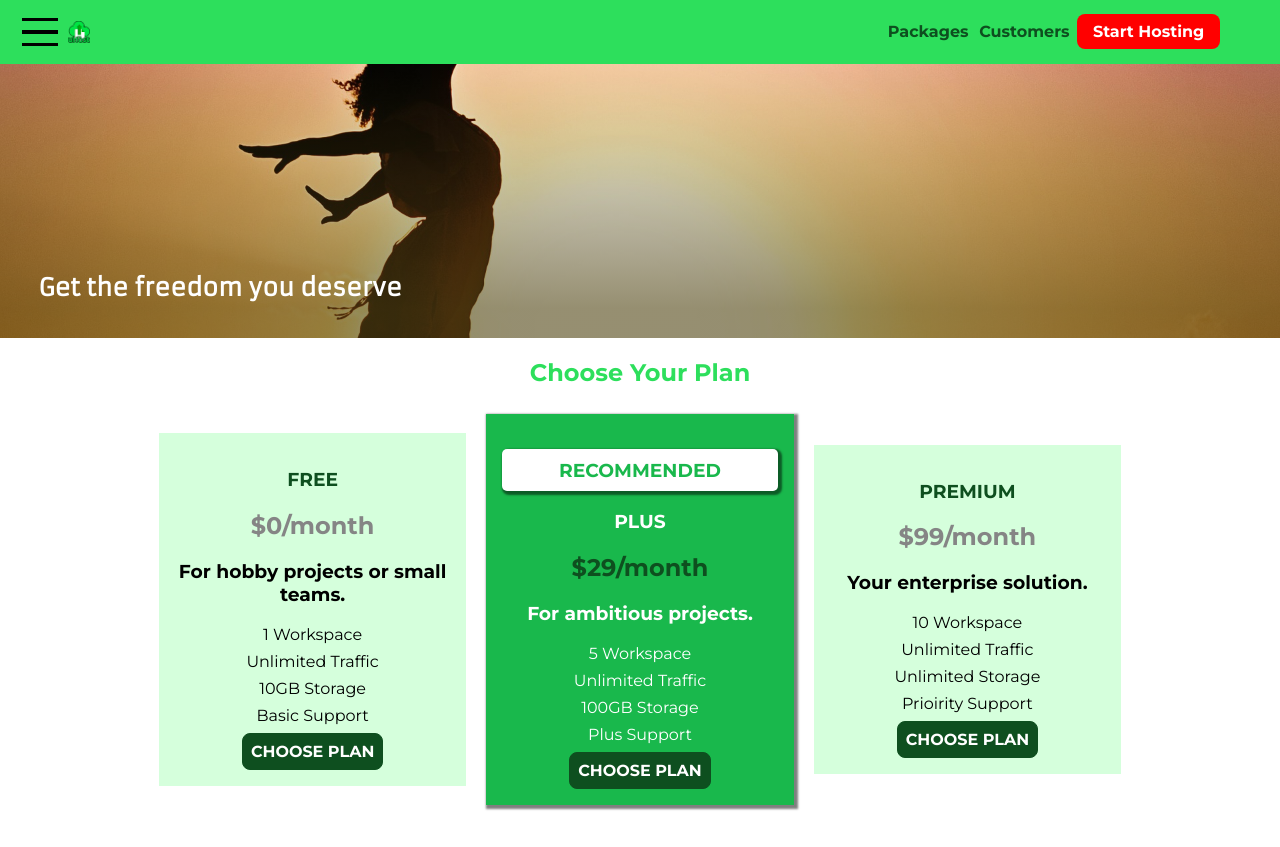
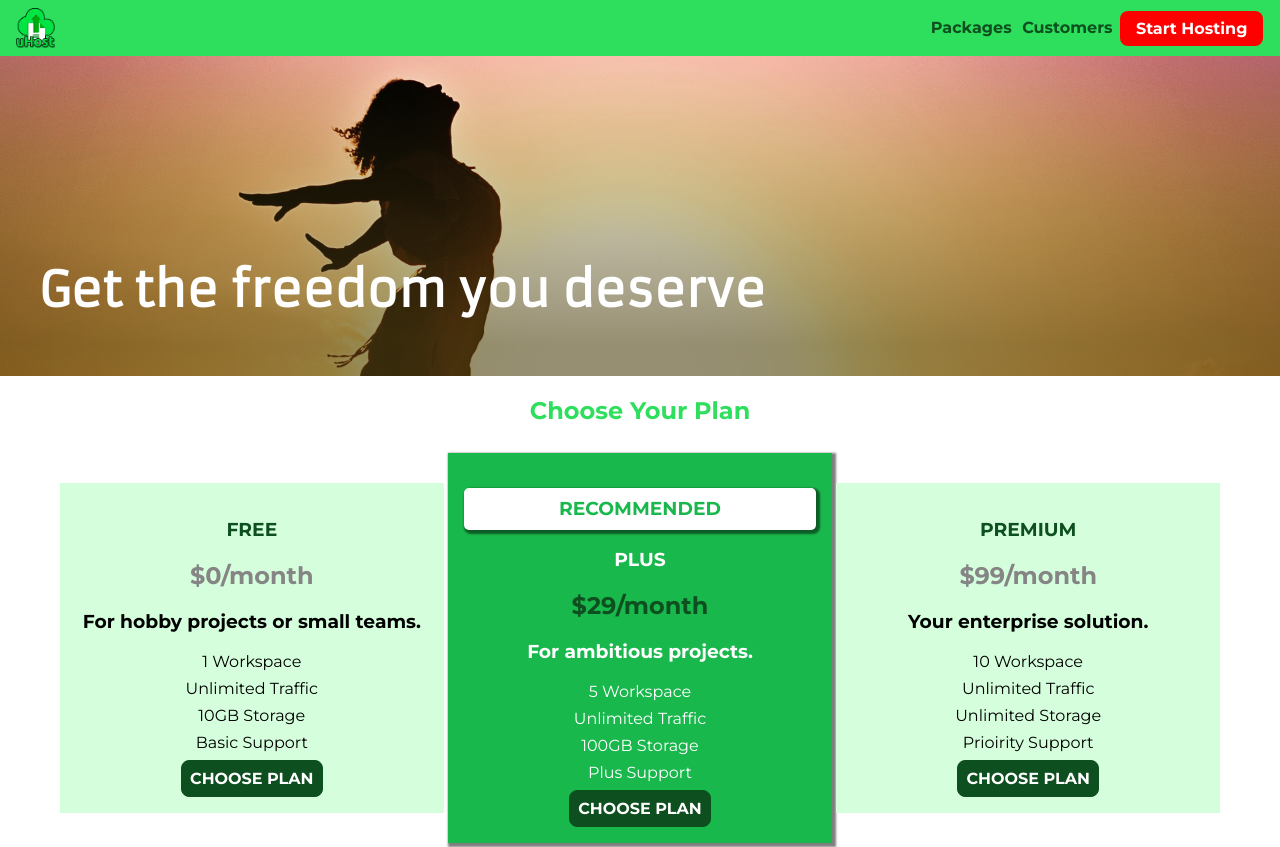
Before and after one commit to PetyaFerreiraDeveloper/hosting-site, a plain HTML site: page index.html in a window 1280 px wide. Shown: the top 847 px of the page. Drawn offline with Linux system fonts and the light colour scheme.

Commit message:
made the website responsive

```diff
--- a/customers/customers.css
+++ b/customers/customers.css
@@ -1,22 +1,20 @@
+main {
+  padding-top: 2.5rem;
+}
+
 .testimonial {
     font-size: 1.2rem;
-    margin: 3rem 0;
 }
 
-.testimonial__list {
+/* .testimonial__list {
     width: 80%;
     margin: auto;
-}
+} */
 
-.testimonial:first-of-type {
-  margin-top: 6rem;
-}
 
 .testimonial__image-container {
-    width: 65%;
-    max-width: 580px;
-    display: inline-block;
-    vertical-align: middle;
+    width: 100%;
+    max-width: 40rem;
     box-shadow: 3px 3px 3px 3px rgba(0, 0, 0, 0.3);
 }
 
@@ -28,9 +26,6 @@
 .testimonial__info {
   text-align: right;
   padding: 0.9rem;
-  display: inline-block;
-  vertical-align: middle;
-  width: 30%;
 }
 
 #customer-2.testimonial {
@@ -66,3 +61,23 @@
 .testimonial__text {
   margin: 0.2rem;
 }
+
+@media (min-width: 40rem) {
+  .testemonial {
+    margin: 2rem auto;
+    max-width: 1200px;
+  }
+
+  .testimonial__image-container {
+    display: inline-block;
+    vertical-align: middle;
+    width: 66%;
+    margin-top: 2rem;
+  }
+
+  .testimonial__info {
+    display: inline-block;
+    vertical-align: middle;
+    width: 30%
+  }
+}
--- a/packages/packages.css
+++ b/packages/packages.css
@@ -77,6 +77,7 @@ main {
 #free:active {
     border-left-color: #ff5454;
 }
+
 #premium {
     background: rgba(14, 79, 31, 0.95);
 }
@@ -88,3 +89,26 @@ main {
 #premium .plan-feature {
     color: rgb(145, 145, 145);
 }
+
+@media (min-width: 40rem) {
+    main {
+      max-width: 1200px;
+      margin-left: auto;
+      margin-right: auto;
+    }
+}
+
+@media (min-width: 1200px) {
+    .package {
+        border-left: #0e4f1f solid 4px;
+    }
+
+    #free {
+        border-right: #0e4f1f solid 4px;
+    }
+
+    #free:hover,
+    #free:active {
+        border-right-color: #ff5454;
+    }
+}
--- a/shared.css
+++ b/shared.css
@@ -5,6 +5,11 @@
 body {
     font-family: 'Montserrat', sans-serif;
     margin: 0;
+}
+
+main {
+    min-height: calc(100vh - 3.5rem - 8rem);
+    margin-top: 3.5rem;
 }
 
 .backdrop {
@@ -57,8 +62,7 @@ body {
     color: #0e4f1f;
     text-decoration: none;
     font-weight: bold;
-    font-size: 1.4rem;
-    height: 1.4rem;
+    height: 2.5rem;
     display: inline-block;
     vertical-align: middle;
 }
@@ -67,11 +71,9 @@ body {
     height: 100%;
 }
 .main-nav {
-    display: inline-block;
-    text-align: right;
-    width: calc(100% - 122px);
-    vertical-align: middle;
+    display: none;
 }
+
 .main-nav__items {
     margin: 0;
     padding: 0;
@@ -110,10 +112,23 @@ body {
     border: none;
 }
 
+@media (min-width: 40rem) {
+    .toggle-button {
+        display: none;
+    }
+
+    .main-nav {
+        display: inline-block;
+        text-align: right;
+        width: calc(100% - 44px);
+        vertical-align: middle;
+    }
+}
+
 .main-footer {
     background: black;
-    padding: 2rem;
-    margin-top: 3rem;
+    padding: 1rem;
+    margin-top: 1rem;
 }
 .main-footer__links {
     list-style: none;
@@ -122,9 +137,17 @@ body {
     text-align: center;
 }
 .main-footer__link {
-    display: inline-block;
-    margin: 0 1rem;
+    display: block;
+    margin: 1rem 0;
 }
+
+@media (min-width: 40rem) {
+    .main-footer__link {
+        display: inline-block;
+        margin: 0 1rem;
+    }
+}
+
 .main-footer__link a {
     color: white;
 }
--- a/style.css
+++ b/style.css
@@ -1,6 +1,6 @@
 
 #product-overview {
-    background: linear-gradient(to top, rgba(80, 68, 18, 0.6) 10%, transparent), url(images/freedom.jpg) left 10% bottom 70%/cover no-repeat border-box, #ff1b68;
+    background: linear-gradient(to top, rgba(80, 68, 18, 0.6) 10%, transparent), url(images/freedom.jpg) center/cover no-repeat border-box, #ff1b68;
     /* background-image: url('freedom.jpg');
     background-size: cover; /* cover will ensure that the image fills the entire container
     background-position: center;
@@ -10,17 +10,17 @@
     /* background-image: linear-gradient(blue 70%, red); */
     /* background-image: radial-gradient(circle at top left, red, blue, green);*/
     width: 100vw;
-    height: 37vh;
-    margin-top: 2.6rem;
+    height: 33vh;
     /* border: 5px dashed red; */
     position: relative; /* this will keep the parent in the flow, but will give us possibility to position the child (slogan) related to it */
 }
 #product-overview h1 {
     font-family: 'Armata', sans-serif;
     color: white;
-    position: absolute; /* The parent has no position property, so the sloagn relates to the html element*/
+    position: absolute; /* The parent has no position property, so the slogan relates to the html element*/
     bottom: 5%;
     left: 3%;
+    font-size: 1.6rem;
 }
 
 .section-title {
@@ -28,31 +28,27 @@
     text-align: center;
 }
 
-.plan-list {
-    width: 80%;
-    margin: auto;
-    text-align: center;
-}
 .plan {
     background: #d5ffdc;
     text-align: center;
     padding: 1rem;
-    margin: 0.5rem;
-    display: inline-block;
-    width: 30%;
-    vertical-align: middle;
+    margin: 0.5rem 0 0.5rem 0;
+    width: 100%;
 }
+
 .plan__highlighted {
     background: #19b84c;
     color: white;
-    box-shadow: 2px 2px 2px 2px rgba(0, 0, 0, 0.5);
 }
+
 .plan__highlighted .plan__title {
     color: white;
 }
+
 .plan__highlighted .plan__price {
     color: #0e4f1f;
 }
+
 .plan__annotation {
     background: white;
     color: #19b84c;
@@ -60,9 +56,11 @@
     border-radius: 5px;
     box-shadow: 2px 2px 2px 2px rgba(0, 0, 0, 0.5);
 }
+
 .plan__title {
     color: #0e4f1f;
 }
+
 .plan__price  {
     color: #858585;
 }
@@ -71,6 +69,23 @@
     list-style: none;
     margin: 0;
     padding: 0;
+}
+
+@media (min-width: 40rem) {
+    .plan-list {
+        width: 100%;
+        text-align: center;
+    }
+    .plan {
+        display: inline-block;
+        width: 30%;
+        vertical-align: middle;
+        min-width: 13rem;
+        max-width: 25rem;
+    }
+    .plan__highlighted {
+        box-shadow: 2px 2px 2px 2px rgba(0, 0, 0, 0.5);
+    }
 }
 .plan__features li {
     margin: 0.5rem 0;
@@ -91,10 +106,18 @@
     padding: 0;
     text-align: center;
 }
+
+@media (min-width: 40rem) {
+    .key-feature__list {
+        text-align: center;
+    }
+
     .key-feature {
         display: inline-block;
         width: 30%;
+        max-width: 25rem;
         vertical-align: top;
+    }
 }
 .key-feature__image {
     background: #ffcede;
@@ -160,3 +183,14 @@
     background: #ff5454;
     border-color: #ff5454;
 }
+
+@media (min-width: 40rem) and (min-height: 40rem) {
+    #product-overview {
+        height: 40vh;
+        background-position: 50% 25%;
+    }
+
+    #product-overview h1 {
+        font-size: 3rem;
+    }
+}
```
Lines whose indentation alone changed are shown as unchanged.
